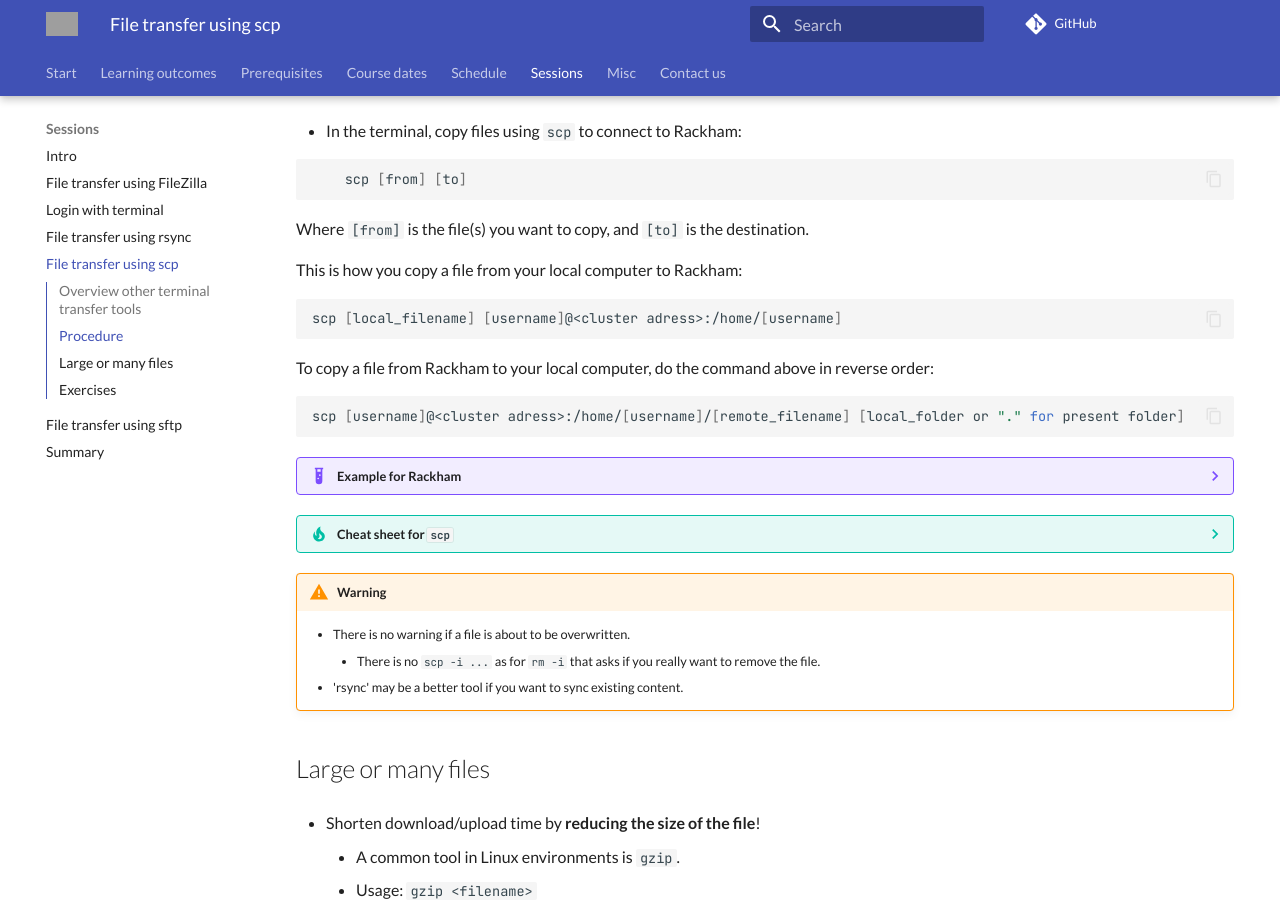
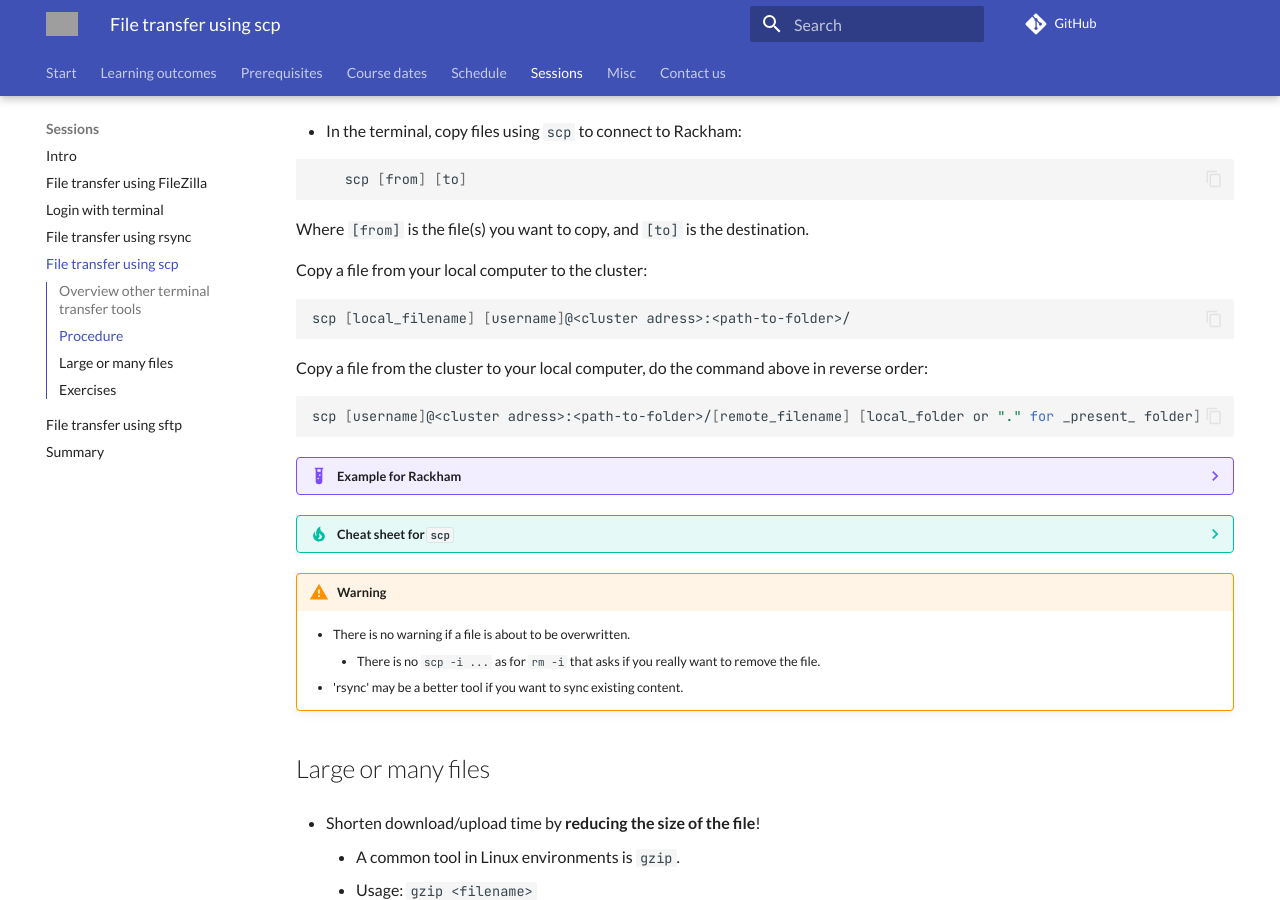
Before and after one commit to UPPMAX/naiss_file_transfer_course, an MkDocs documentation site: the page built from docs/sessions/scp/README.md, in a window 1280 px wide and 900 px high, scrolled down 1124 px. Built offline with MkDocs 1.6.1 and Material for MkDocs 9.7.7, drawn with Linux system fonts in a browser that asks for light colours; comment, search, counter and statistics services are not loaded; grey boxes are pictures that could not be loaded.

Commit message:
README.md scp fix

````diff
--- a/docs/sessions/scp/README.md
+++ b/docs/sessions/scp/README.md
@@ -92,33 +92,26 @@ Other than ``rsync`` we have the more simple tools ``scp`` and ``sftp``.
 
 Where `[from]` is the file(s) you want to copy, and `[to]` is the destination.
 
-This is how you copy a file from your local computer to Rackham:
+Copy a file from your local computer to the cluster:
 
 ```bash
-scp [local_filename] [username]@<cluster adress>:/home/[username]
+scp [local_filename] [username]@<cluster adress>:<path-to-folder>/
 ```
+
 <!-- markdownlint-disable MD013 --><!-- Tables cannot be split up over lines, hence will break 80 characters per line -->
 
-To copy a file from Rackham to your local computer, do the command above in reverse order:
+Copy a file from the cluster to your local computer, do the command above in reverse order:
 
 ```bash
-scp [username]@<cluster adress>:/home/[username]/[remote_filename] [local_folder or "." for present folder]
+scp [username]@<cluster adress>:<path-to-folder>/[remote_filename] [local_folder or "." for _present_ folder]
 ```
 
 ???- example "Example for Rackham"
 
-    - In the terminal, copy files using `scp` to connect to Rackham:
+    This is how you copy a file from your local computer directly to your HOME folder at Rackham:
 
     ```bash
-    scp [from] [to]
-    ```
-
-    Where `[from]` is the file(s) you want to copy, and `[to]` is the destination.
-
-    This is how you copy a file from your local computer to Rackham:
-
-    ```bash
-    scp [local_filename] [username]@rackham.uppmax.uu.se:/home/[username]
+    scp [local_filename] [username]@rackham.uppmax.uu.se:~/
     ```
 
     where `[local_filename]` is the path to a local filename,
@@ -148,7 +141,7 @@ scp [username]@<cluster adress>:/home/[username]/[remote_filename] [local_folder
 
 ???- tip "Cheat sheet for ``scp``"
 
-    - ``scp`` followed by none or any of the following option flags.
+    - ``scp`` followed by none or any of the following option flags and the files and servers involved
 
     - scp provides a number of options that control every aspect of its behavior. The most widely used options are:
 
````
